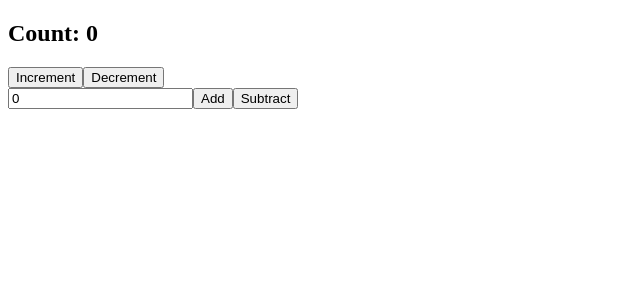
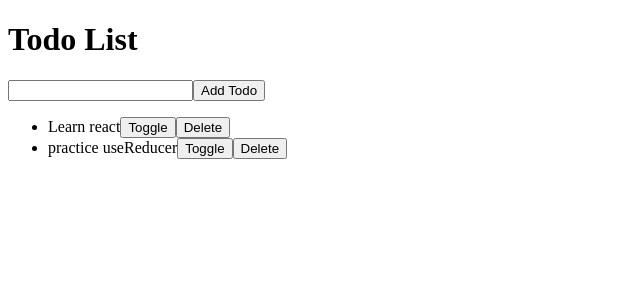
Before and after one commit to TemirovaAzima/typescript-react, a React (Vite) app: page / in a window 1280 px wide. Shown: the top 300 px of the page, without its empty margins (0-640 px from the left). Built offline with nearby package versions, Linux system fonts and the light colour scheme.

Commit message:
TodoApp typescript end

```diff
--- a/src/App.tsx
+++ b/src/App.tsx
@@ -1,11 +1,41 @@
-import React from 'react'
-import Counter from "./components/Counter.tsx";
+import React, {useReducer, useState} from 'react'
+import {initialStateFunction, todoReducer} from "./todoReducer.ts";
 
-const App: React.FC = () => {
+// Main TodoApp component with JSX.Element return type
+const App: React.FC = ()=> {
+    const [todos, dispatch] = useReducer(todoReducer, [], initialStateFunction);
+    const [newTodo, setNewTodo] = useState<string>("");
     return (
         <div>
-            <Counter/>
+            <h1>Todo List</h1>
+            <input
+                type="text"
+                value={newTodo}
+                onChange={(e: React.ChangeEvent<HTMLInputElement>) => setNewTodo(e.target.value)}
+            />
+            <button onClick={() => {
+                if (newTodo.trim()) {
+                    dispatch({type: "ADD_TODO", payload: newTodo});
+                    setNewTodo("");
+                }
+            }}
+            >
+                Add Todo
+            </button>
+            <ul>
+                {todos.map((todo) => (
+                    <li key={todo.id} style={{textDecoration: todo.completed ? "line-through" : "none"}}>
+                        {todo.text}
+                        <button onClick={() => dispatch({type: "TOGGLE_TODO", payload: todo.id})}>
+                            Toggle
+                        </button>
+                        <button onClick={() => dispatch({type: "DELETE_TODO", payload: todo.id})}>
+                            Delete
+                        </button>
+                    </li>
+                ))}
+            </ul>
         </div>
-    )
-}
+    );
+};
 export default App
--- a/src/components/Counter.tsx
+++ b/src/components/Counter.tsx
@@ -1,5 +1,5 @@
 import React, {useReducer, useState} from "react";
-import {counterReducer, initialState} from "../counterReducer.ts";
+import {counterReducer, initialState} from "../todoReducer.ts";
 
 function Counter() {
     const [state, dispatch] = useReducer(counterReducer, initialState);
--- a/src/counterReducer.ts
+++ /dev/null
@@ -1,32 +0,0 @@
-// define the state type
-type initialStateProp = {
-    count: number
-}
-// define action types with payload support
-type ActionType=
-    | {type:"increment"}
-    | {type:"decrement"}
-    | {type:"incrementByAmount"; payload:number}
-    | {type:"decrementByAmount";payload:number};
-
-//Initial state with strict typing
-const initialState:initialStateProp= {count:0};
-
-// Reducer function with TypeScript Types
-function counterReducer(state:initialStateProp,action:ActionType):initialStateProp{
-     switch(action.type){
-         case "increment":
-             return {count: state.count+1};
-         case "decrement":
-             return state.count >0 ? {count: state.count-1} :state
-         case "incrementByAmount":
-             return {count: state.count + action.payload};
-         case "decrementByAmount":
-             return state.count -action.payload >= 0
-                  ? {count: state.count -action.payload}
-                  : {count: 0}
-         default:
-             return state;
-     }
-}
-export {initialState,counterReducer};
--- /dev/null
+++ b/src/todoReducer.ts
@@ -0,0 +1,38 @@
+type Todo = {
+    id:number;
+    text:string;
+    completed:boolean;
+}
+// Define possible action types
+type ActionProp =
+    | {type: "ADD_TODO"; payload: string}
+    | {type: "TOGGLE_TODO"; payload:number}
+    | {type: "DELETE_TODO"; payload:number}
+
+// Initial state function with strong typing
+const initialStateFunction:()=>Todo[] = ()=>{
+    return [
+        {id:1,text:"Learn react",completed: false},
+        {id:2,text:"practice useReducer",completed:false},
+    ];
+}
+
+// Reducer function with strong typing
+const todoReducer=(state:Todo[],action:ActionProp):Todo[]=>{
+    switch(action.type){
+        case "ADD_TODO":
+            return [
+                ...state,
+                {id: Date.now(),text:action.payload,completed:false},
+            ];
+        case "TOGGLE_TODO":
+            return state.map((todo)=>
+                todo.id === action.payload ? {...todo,completed:!todo.completed} : todo
+            );
+        case "DELETE_TODO":
+            return state.filter((todo)=>todo.id!==action.payload);
+        default:
+            return state;
+    }
+};
+export {todoReducer, initialStateFunction}
```
